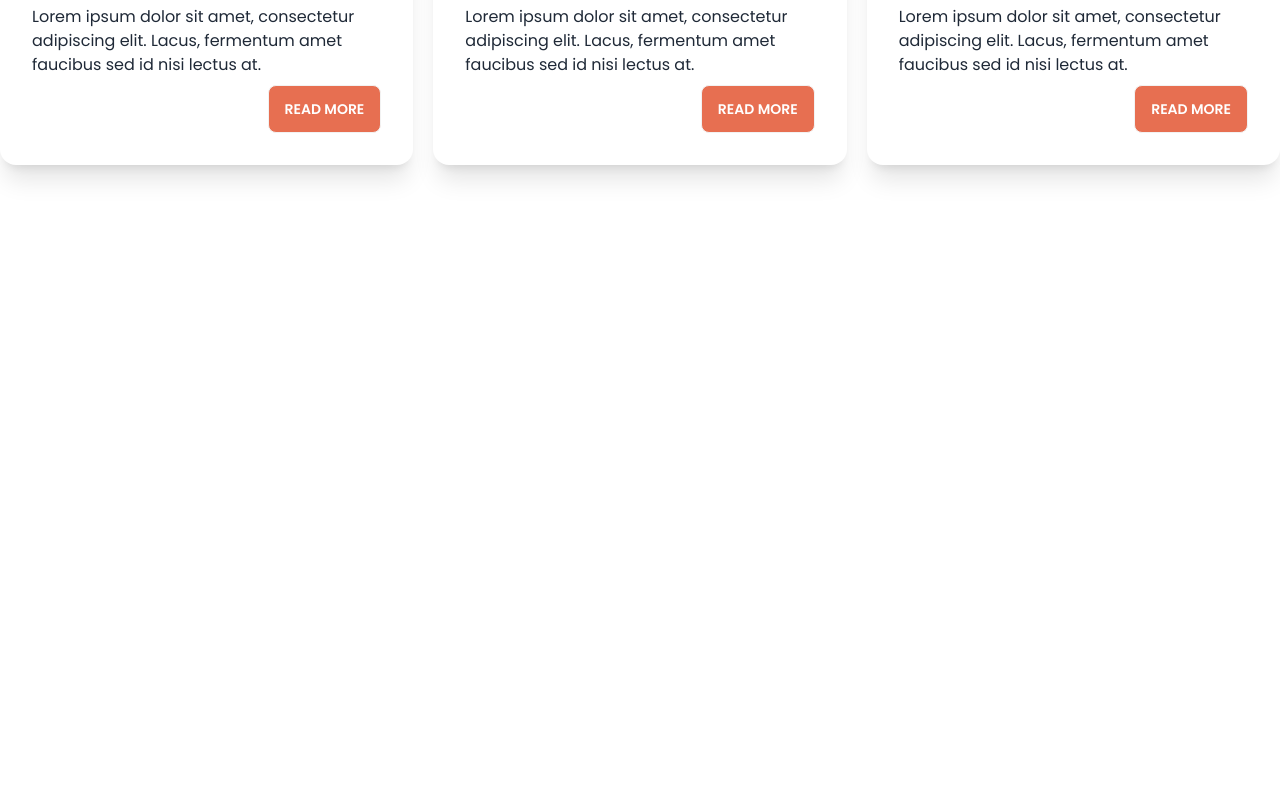
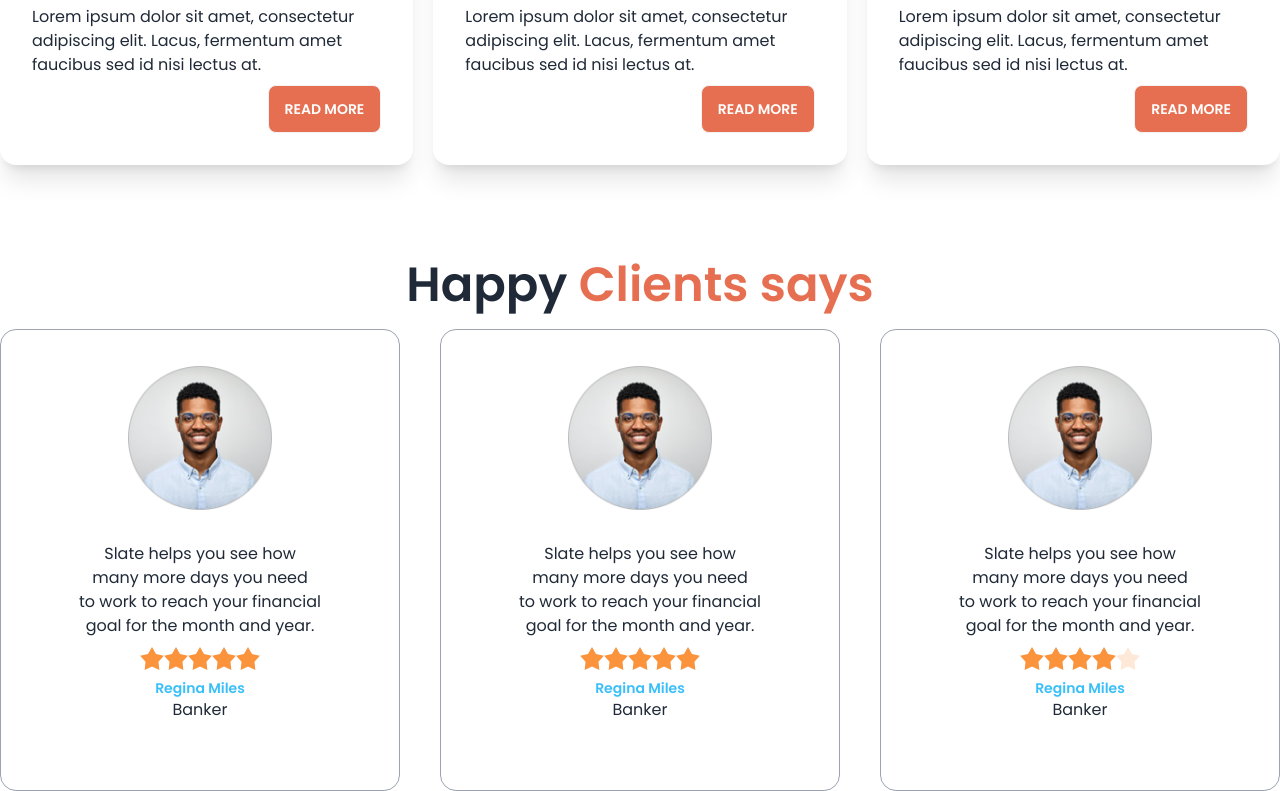
Before and after one commit to raton101/biker-zone-project, a plain HTML site: page index.html in a window 1280 px wide. Shown: the part 1113-1904 px from the top of the page. Before the commit the page ends 1374 px from the top, so only its background shows below. Drawn offline with nearby package versions, Linux system fonts and the light colour scheme; a web font is replaced by a local one.

Commit message:
custonar sais

```diff
--- a/index.html
+++ b/index.html
@@ -218,6 +218,92 @@
 
 
         </section>
+        <section>
+          <!-- happy customar -->
+
+          <h3 class="text-5xl font-semibold text-center my-5">Happy <span class="text-bike-primari">Clients says</span>
+
+          </h3>
+          <div class="grid grid-cols-1 md:grid-cols-2 lg:grid-cols-3 gap-10">
+
+           <!-- frist customar -->
+
+          <div class="card  bg-base-100 border border-gray-400 p-9">
+            <figure><img class="w-36" src="images/others/user-1.png" alt="Shoes" /></figure>
+            <div class="card-body text-center">
+              <p>Slate helps you see how <br>
+                many more days you need <br>
+                to work to reach your financial<br>
+                goal for the month and year.</p>
+
+                <div class="rating justify-center">
+                  <input type="radio" name="rating-2" class="mask mask-star-2 bg-orange-400" />
+                  <input type="radio" name="rating-2" class="mask mask-star-2 bg-orange-400"  />
+                  <input type="radio" name="rating-2" class="mask mask-star-2 bg-orange-400" />
+                  <input type="radio" name="rating-2" class="mask mask-star-2 bg-orange-400"  checked/>
+                  <input type="radio" name="rating-2" class="mask mask-star-2 bg-orange-400" />
+                </div>
+
+              <div class="text-center ">
+                <p class=" text-info text-sm font-semibold">Regina Miles</p>
+                <p>Banker</p>
+              </div>
+            </div>
+          </div>
+
+
+           <!-- second customar -->
+
+            <div class="card  bg-base-100 border border-gray-400 p-9">
+                      <figure><img class="w-36" src="images/others/user-1.png" alt="Shoes" /></figure>
+                      <div class="card-body text-center">
+                        <p>Slate helps you see how <br>
+                          many more days you need <br>
+                          to work to reach your financial<br>
+                          goal for the month and year.</p>
+
+                          <div class="rating justify-center">
+                            <input type="radio" name="rating-2" class="mask mask-star-2 bg-orange-400" />
+                            <input type="radio" name="rating-2" class="mask mask-star-2 bg-orange-400"  />
+                            <input type="radio" name="rating-2" class="mask mask-star-2 bg-orange-400" />
+                            <input type="radio" name="rating-2" class="mask mask-star-2 bg-orange-400"  checked/>
+                            <input type="radio" name="rating-2" class="mask mask-star-2 bg-orange-400" />
+                          </div>
+
+                        <div class="text-center ">
+                          <p class=" text-info text-sm font-semibold">Regina Miles</p>
+                          <p>Banker</p>
+                        </div>
+                      </div>
+            </div>
+                       <!--third customar -->
+
+          <div class="card 6 bg-base-100 border border-gray-400 p-9">
+            <figure><img class="w-36" src="images/others/user-1.png" alt="Shoes" /></figure>
+            <div class="card-body text-center">
+              <p>Slate helps you see how <br>
+                many more days you need <br>
+                to work to reach your financial<br>
+                goal for the month and year.</p>
+
+                <div class="rating justify-center">
+                  <input type="radio" name="rating-2" class="mask mask-star-2 bg-orange-400" />
+                  <input type="radio" name="rating-2" class="mask mask-star-2 bg-orange-400"  />
+                  <input type="radio" name="rating-2" class="mask mask-star-2 bg-orange-400" />
+                  <input type="radio" name="rating-2" class="mask mask-star-2 bg-orange-400"  checked/>
+                  <input type="radio" name="rating-2" class="mask mask-star-2 bg-orange-400" />
+                </div>
+
+              <div class="text-center ">
+                <p class=" text-info text-sm font-semibold">Regina Miles</p>
+                <p>Banker</p>
+              </div>
+            </div>
+          </div>
+
+          </div>
+
+        </section>
 
     </main>
     <footer></footer>
```
